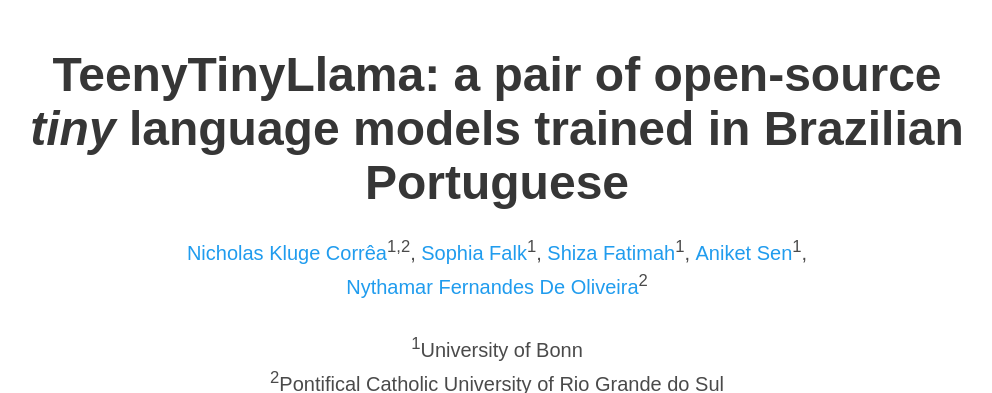
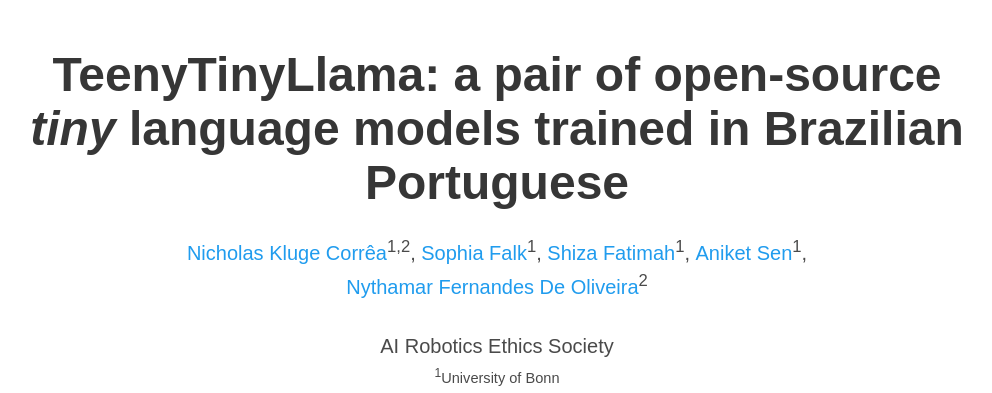
Before and after one commit to Nkluge-correa/TeenyTinyLlama, a plain HTML site: page docs/index.html in a window 1280 px wide. Shown: the top 393 px of the page, without its empty margins (143-1135 px from the left). Drawn offline with nearby package versions, Linux system fonts and the light colour scheme; some icons are missing; a web font is replaced by a local one.

Commit message:
update the website

```diff
--- a/docs/index.html
+++ b/docs/index.html
@@ -73,9 +73,9 @@
 
                   <div class="is-size-5 publication-authors">
                     <br>
-                    <span class="author-block"><sup>1</sup>University of Bonn</span>
-                    <br>
-                    <span class="author-block"><sup>2</sup>Pontifical Catholic University of Rio Grande do Sul</span>
+                    <span class="author-block">AI Robotics Ethics Society</span>
+                    <span class="eql-cntrb"><small><br><sup>1</sup>University of Bonn</small></span>
+                    <span class="eql-cntrb"><small><br><sup>2</sup>Pontifical Catholic University of Rio Grande do Sul</small></span>
                   </div>
 
                     <!-- ArXiv link -->
@@ -107,8 +107,6 @@
                   <span>Hugging Face</span>
                 </a>
               </span>
-
-                <br>
 
                 <!-- Demo -->
                 <span class="link-block">
```
